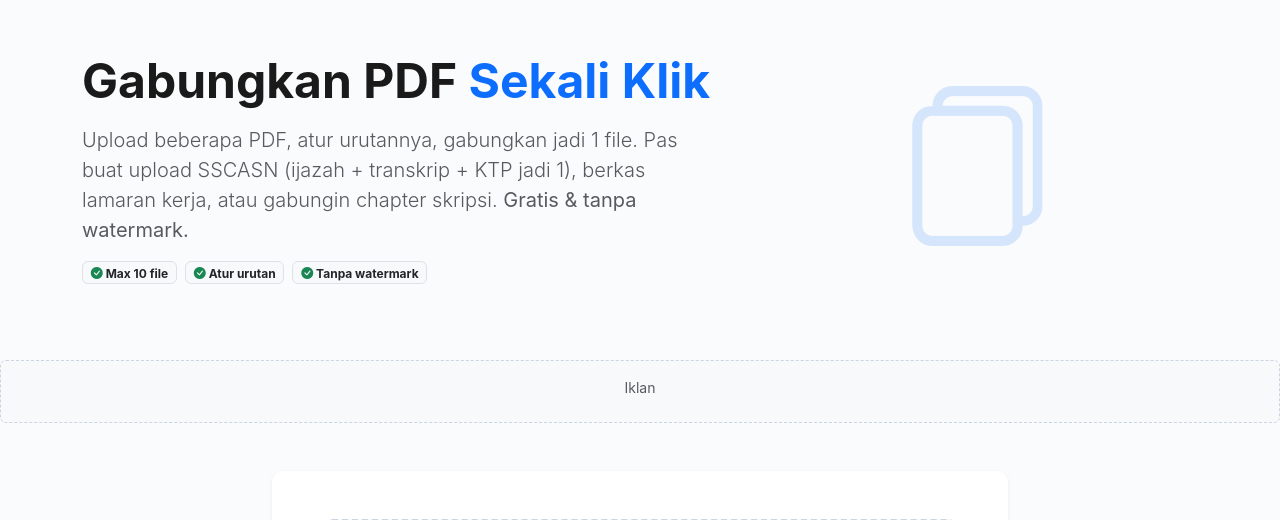
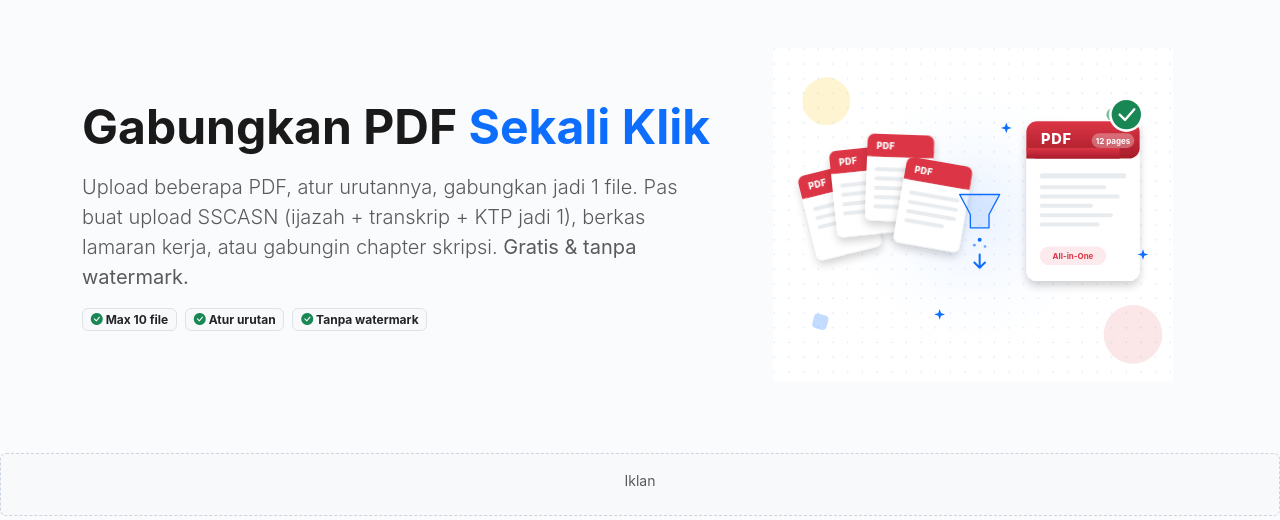
Before and after one commit to Aris0506/kompresfoto, a Flask app: page /merge-pdf in a window 1280 px wide. Shown: the part 57-577 px from the top of the page. Run offline with Flask 3, Linux system fonts and the light colour scheme; some libraries are stand-ins or nearby versions.

Commit message:
Add custom tool-merge illustration to differentiate from kompres-pdf

```diff
--- a/templates/merge-pdf.html
+++ b/templates/merge-pdf.html
@@ -16,14 +16,11 @@
                     <span class="badge bg-light text-dark border"><i class="bi bi-check-circle-fill text-success"></i> Tanpa watermark</span>
                 </div>
             </div>
-            <!-- <div class="col-lg-5 d-none d-lg-block text-center">
-                <img src="{{ url_for('static', filename='images/tools/tool-pdf.svg') }}"
-                    alt="Gabungkan beberapa PDF jadi satu file"
+            <div class="col-lg-5 d-none d-lg-block text-center">
+                <img src="{{ url_for('static', filename='images/tools/tool-merge.svg') }}"
+                    alt="Gabungkan beberapa PDF jadi satu file lengkap"
                     class="img-fluid tool-illustration"
                     loading="eager">
-            </div> -->
-            <div class="col-lg-5 d-none d-lg-block text-center">
-                <i class="bi bi-files text-primary" style="font-size: 10rem; opacity: 0.15;"></i>
             </div>
         </div>
     </div>
```
Also changed, not shown: static/images/tools/tool-merge.svg (added).
